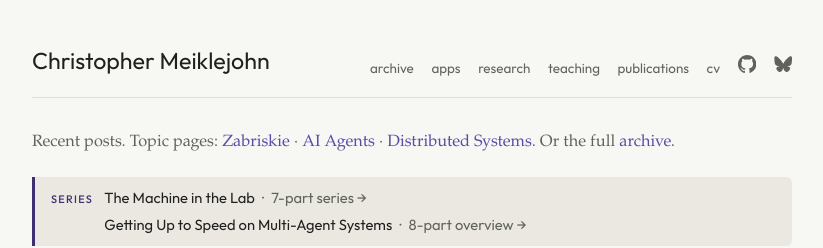
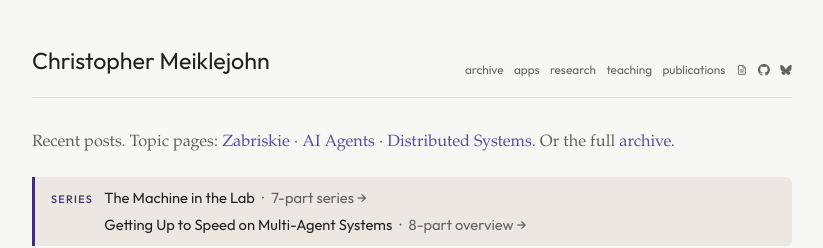
Before and after one commit to cmeiklejohn/cmeiklejohn.github.io, a Jekyll site: the page built from index.html, in a window 1280 px wide. Shown: the top 248 px of the page, without its empty margins (228-1051 px from the left). Built offline with Jekyll 4.4.1, drawn with Linux system fonts in a browser that asks for light colours.

Commit message:
Compact blog navigation and use a CV icon (#150)

```diff
--- a/_layouts/default.html
+++ b/_layouts/default.html
@@ -74,7 +74,9 @@
                 <a href="/research.html">research</a>
                 <a href="/teaching.html">teaching</a>
                 <a href="/publications.html">publications</a>
-                <a href="/meiklejohn-cv.pdf">cv</a>
+                <a class="site-nav-icon" href="/meiklejohn-cv.pdf" aria-label="CV (PDF)" title="CV (PDF)">
+                  <svg class="site-nav-icon-svg" viewBox="0 0 24 24" fill="none" stroke="currentColor" stroke-width="1.8" stroke-linecap="round" stroke-linejoin="round" aria-hidden="true" focusable="false"><path d="M14 3H6a1 1 0 0 0-1 1v16a1 1 0 0 0 1 1h12a1 1 0 0 0 1-1V8z"/><path d="M14 3v5h5M9 12h6M9 16h6"/></svg>
+                </a>
                 {% if site.social.github %}
                 <a class="site-nav-icon site-nav-github" href="{{ site.social.github }}" aria-label="GitHub (code)">
                   <svg class="site-nav-icon-svg" viewBox="0 0 24 24" aria-hidden="true" focusable="false"><path fill="currentColor" d="M12 0c-6.626 0-12 5.373-12 12 0 5.302 3.438 9.8 8.207 11.387.599.111.793-.261.793-.577v-2.234c-3.338.726-4.033-1.416-4.033-1.416-.546-1.387-1.333-1.756-1.333-1.756-1.089-.745.083-.729.083-.729 1.205.084 1.839 1.237 1.839 1.237 1.07 1.834 2.807 1.304 3.492.997.107-.775.418-1.305.762-1.604-2.665-.305-5.467-1.334-5.467-5.931 0-1.311.469-2.381 1.236-3.221-.124-.303-.535-1.524.117-3.176 0 0 1.008-.322 3.301 1.23.957-.266 1.983-.399 3.003-.404 1.02.005 2.047.138 3.006.404 2.291-1.552 3.297-1.23 3.297-1.23.653 1.653.242 2.874.118 3.176.77.84 1.235 1.911 1.235 3.221 0 4.609-2.807 5.624-5.479 5.921.43.372.823 1.102.823 2.222v3.293c0 .319.192.694.801.576 4.765-1.589 8.199-6.086 8.199-11.386 0-6.627-5.373-12-12-12z"/></svg>
--- a/css/main.css
+++ b/css/main.css
@@ -522,7 +522,7 @@ code {
   flex-wrap: wrap;
   align-items: flex-end;
   justify-content: space-between;
-  gap: 1rem 2rem;
+  gap: 0.75rem 1.25rem;
   margin-bottom: 2rem;
   padding-bottom: 1.1rem;
   border-bottom: 1px solid var(--border);
@@ -555,11 +555,11 @@ code {
 .site-nav {
   display: flex;
   flex-wrap: wrap;
-  align-items: baseline;
+  align-items: center;
   justify-content: flex-end;
-  gap: 0.35rem 1.1rem;
-  font-family: var(--font-ui);
-  font-size: 0.84rem;
+  gap: 0.3rem 0.65rem;
+  font-family: var(--font-ui);
+  font-size: 0.74rem;
   font-weight: 400;
 }
 
@@ -591,8 +591,8 @@ code {
 
 .site-nav-icon-svg {
   display: block;
-  width: 1.15rem;
-  height: 1.15rem;
+  width: 1em;
+  height: 1em;
 }
 
 .site-main {
@@ -1396,8 +1396,8 @@ html {
 
   .site-nav {
     justify-content: flex-start;
-    gap: 0.4rem 0.4rem;
-    font-size: 0.8rem;
+    gap: 0.25rem 0.3rem;
+    font-size: 0.7rem;
     line-height: 1.3;
   }
 
@@ -1976,3 +1976,7 @@ html {
     align-items: stretch;
   }
 }
+
+@media (max-width: 360px) {
+  .site-nav { column-gap: 0.15rem; }
+}
```
